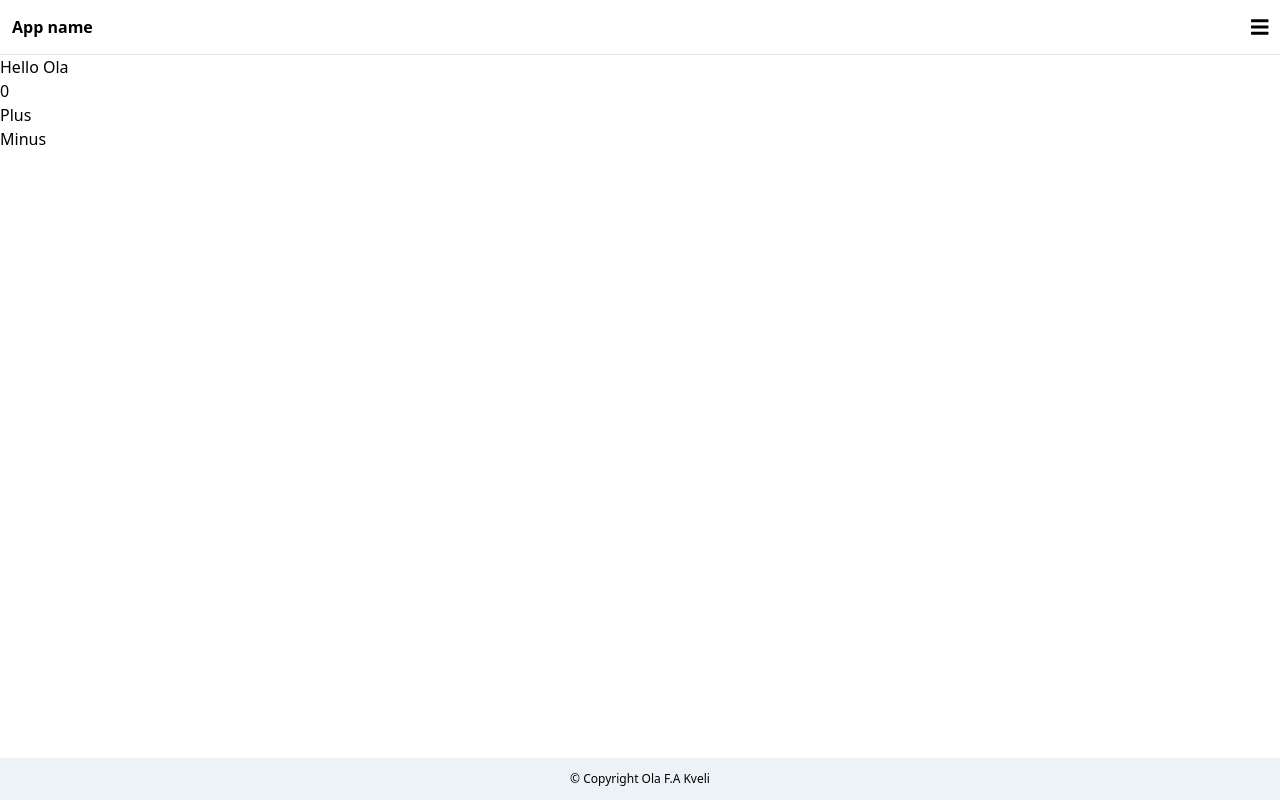
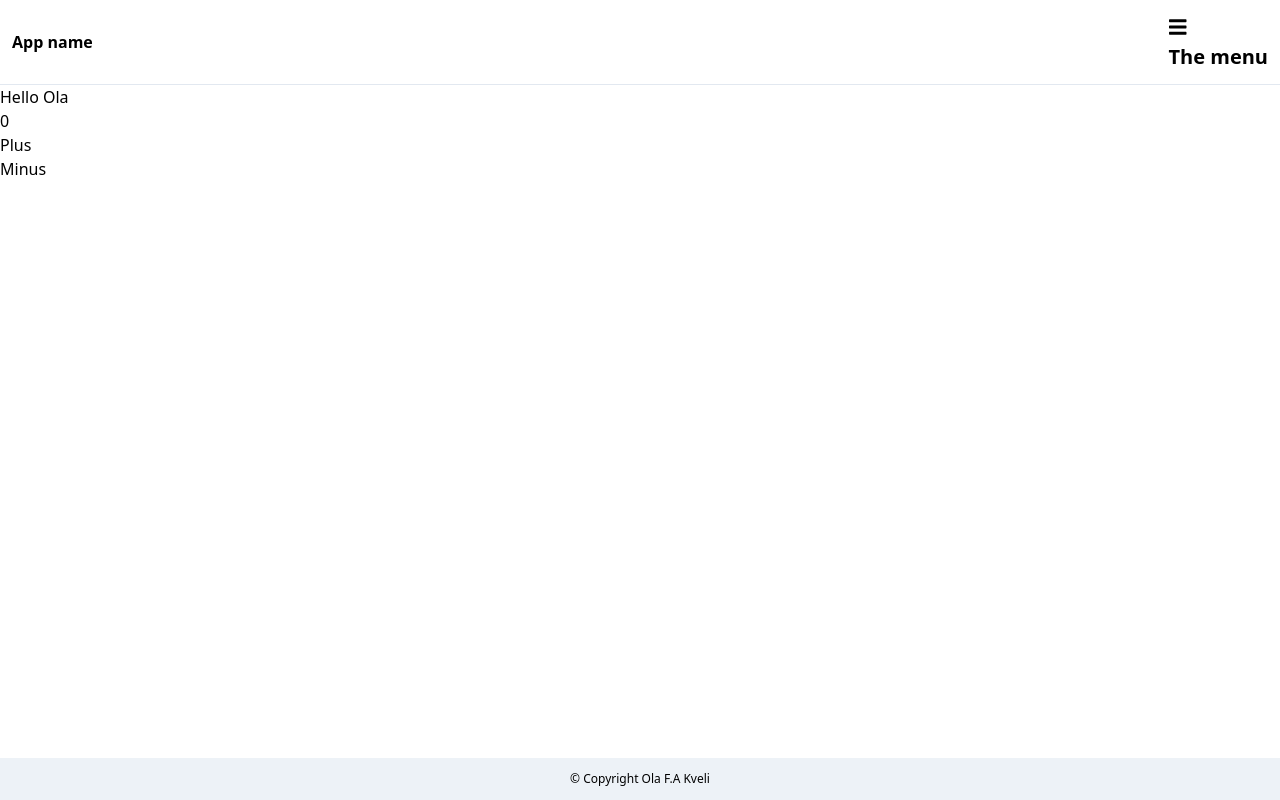
Before and after one commit to kveola13/bug-free-octo-winner, a React (Create React App) app in the folder react/learning-react/: page / in a window 1280 px wide. Both pictures are taken after a click on the icon 1259 px from the left and 26 px from the top of the page. Built offline with nearby package versions, Linux system fonts and the light colour scheme.

Commit message:
added new functionality

```diff
--- a/react/learning-react/src/Components/Navigation.js
+++ b/react/learning-react/src/Components/Navigation.js
@@ -6,6 +6,14 @@ function Navigation () {
 
     const [showMenu, setShowMenu] = useState(false)
 
+    let menu
+
+    if(showMenu){
+        menu = <div>
+            The menu
+        </div>
+    }
+
     return(
     <nav>
         <span className="text-xl">
@@ -13,6 +21,7 @@ function Navigation () {
                 icon={faBars}
                 onClick={() => setShowMenu(!showMenu)}
             />
+            {menu}
         </span>
     </nav>
     )
```
